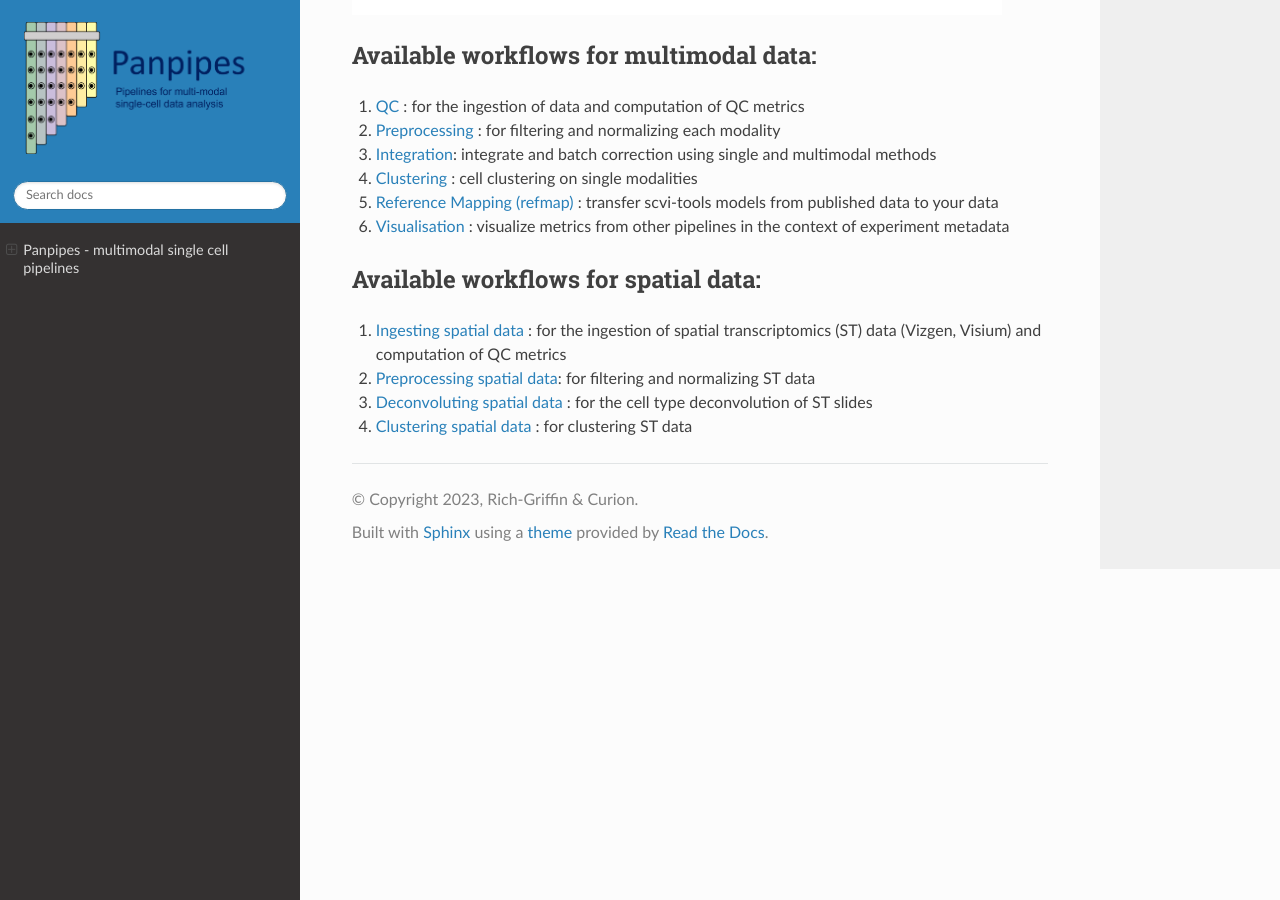
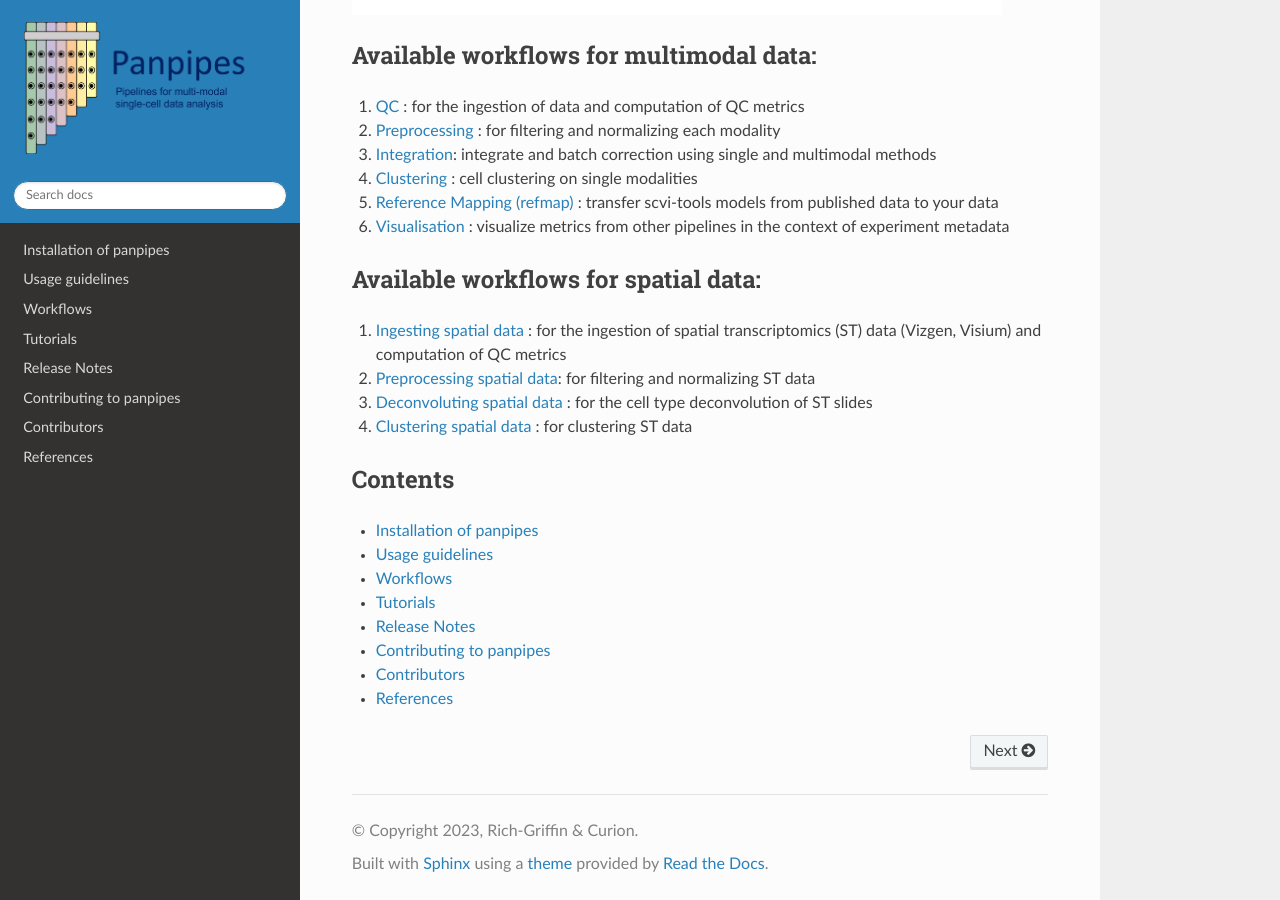
Before and after one commit to bio-la/panpipes-nextflow, a Sphinx documentation site: the page built from docs/index.rst, in a window 1280 px wide and 900 px high, scrolled down 1385 px. Built offline with Sphinx 7.4.7 and the Read the Docs theme 2.0.0, drawn with Linux system fonts in a browser that asks for light colours.

Commit message:
Add contents

```diff
--- a/docs/index.rst
+++ b/docs/index.rst
@@ -40,3 +40,19 @@ Available workflows for spatial data:
 2. :doc:`workflows/preprocess_spatial`: for filtering and normalizing ST data
 3. :doc:`workflows/deconvolute_spatial` : for the cell type deconvolution of ST slides
 4. :doc:`workflows/clustering_spatial` : for clustering ST data
+
+
+Contents
+--------
+
+.. toctree::
+   :maxdepth: 1
+
+   install
+   usage/index
+   workflows/index
+   tutorials/index
+   release_notes
+   contribute_guidelines
+   contributors
+   references
```
